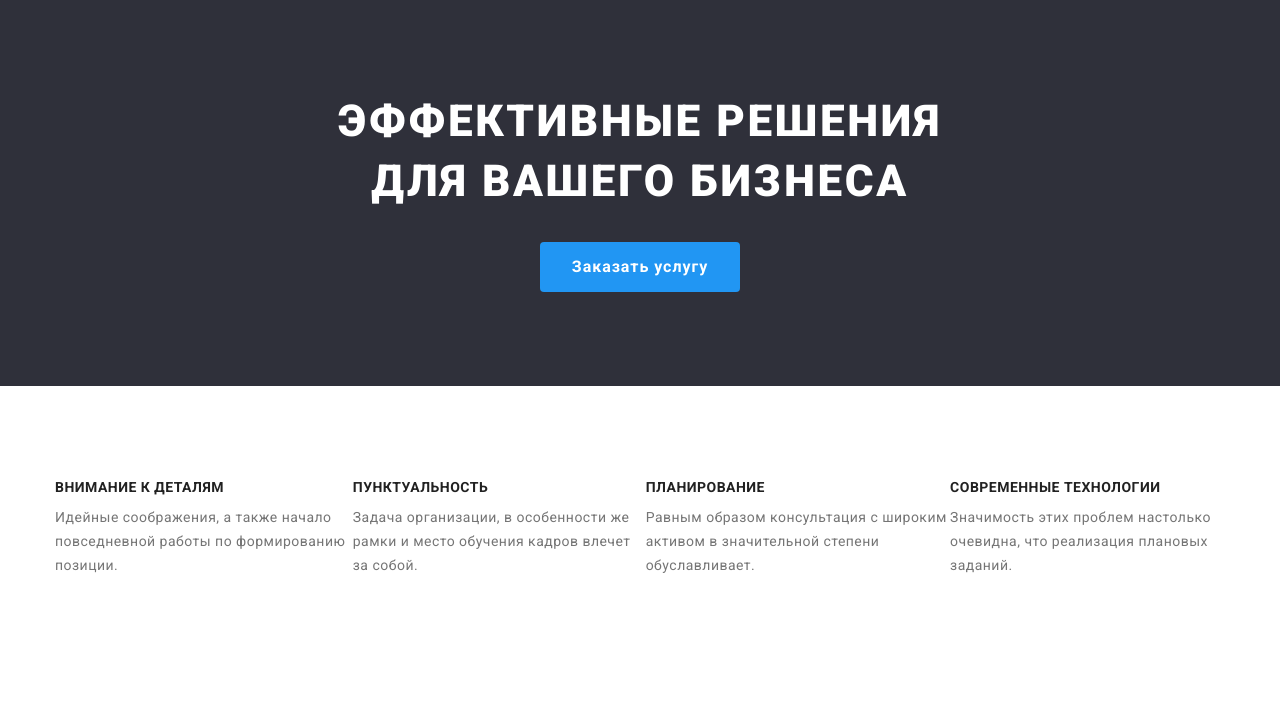
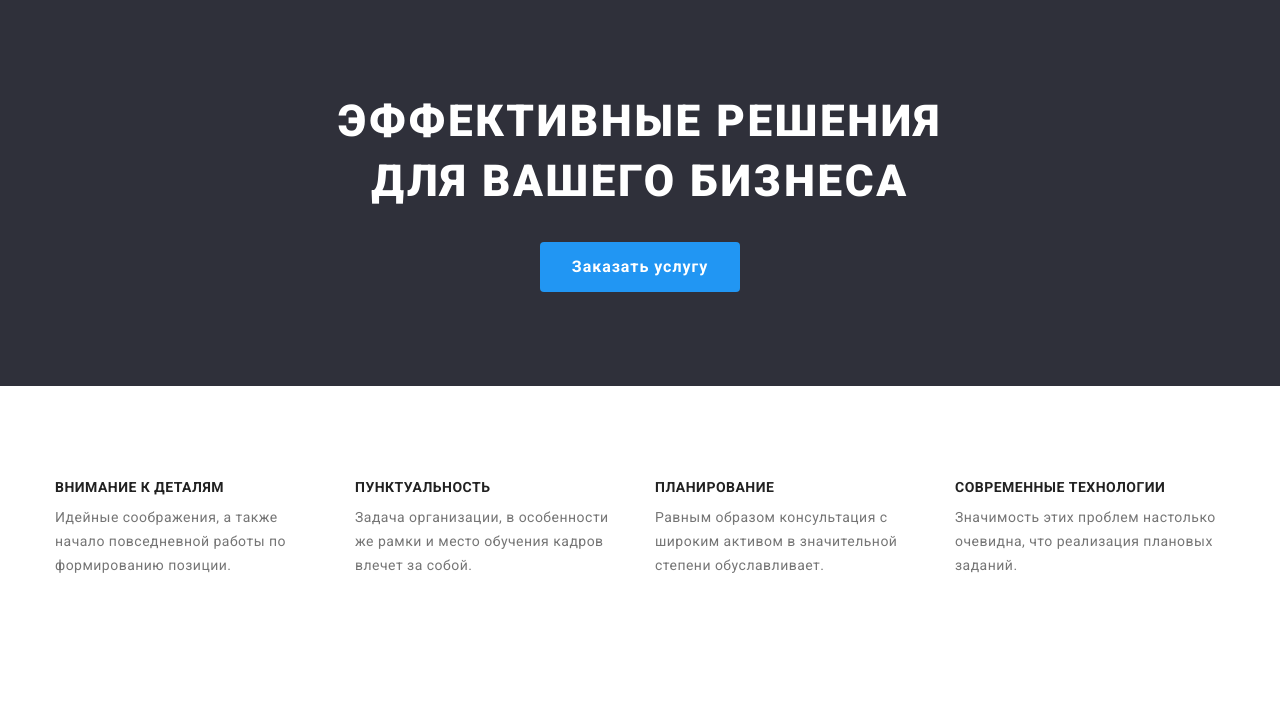
Before and after one commit to Artur7707/goit-markup-hw-03, a plain HTML site: page index.html in a window 1280 px wide. Shown: the part 85-800 px from the top of the page. Drawn offline with nearby package versions, Linux system fonts and the light colour scheme.

Commit message:
исправил ошибки

```diff
--- a/css/styles.css
+++ b/css/styles.css
@@ -10,6 +10,7 @@
    --accent-color: #2196F3;
    --button-background: #F5F4FA;
    --white: #ffffff;
+   --background-color: #2F303A;
 }
 
 body {
@@ -161,6 +162,14 @@ p {
     display: flex;
 }
 
+.feature-list .item:not(:last-child){
+    margin-right: 30px;
+}
+
+.feature-list .item {
+    width: 270px;
+}
+
 /* Examples */
 
 
@@ -177,7 +186,7 @@ p {
 
 .hero {
     text-align: center;
-    background-color: #2F303A;
+    background-color: var(--background-color);
 }
 
 .hero-title {
@@ -311,15 +320,13 @@ p {
 
 /* Team */
 
-
 .team-list {
     display: flex;
-}
+    }
 
 .team-list .item:not(:last-child){
     margin-right: 30px;
 }
-
 
 .container.team {
     background-color: var(--button-background);
@@ -366,7 +373,7 @@ p {
 /* Footer */
 
 .footer {
-    background: #2F303A;
+    background: var(--background-color)
 }
 
 .footer-nav {
--- a/index.html
+++ b/index.html
@@ -54,23 +54,23 @@
                 <!-- <h2>features</h2> -->
                 <div class="container">
                     <ul class="feature-list">
-                        <li>
+                        <li class="item">
                             <h3 class="heading">Внимание к деталям</h3>
                             <p class="heading-text">Идейные соображения, а также начало повседневной работы по формированию позиции.</p>
                         </li>
 
 
-                        <li>
+                        <li class="item">
                             <h3 class="heading">Пунктуальность</h3>
                             <p class="heading-text">Задача организации, в особенности же рамки и место обучения кадров влечет за собой.</p>
                         </li>
 
-                        <li>
+                        <li class="item">
                             <h3 class="heading">Планирование</h3>
                             <p class="heading-text">Равным образом консультация с широким активом в значительной степени обуславливает.</p>
                         </li>
 
-                        <li>
+                        <li class="item">
                             <h3 class="heading">Современные технологии</h3>
                             <p class="heading-text">Значимость этих проблем настолько очевидна, что реализация плановых заданий.</p>
 
```
